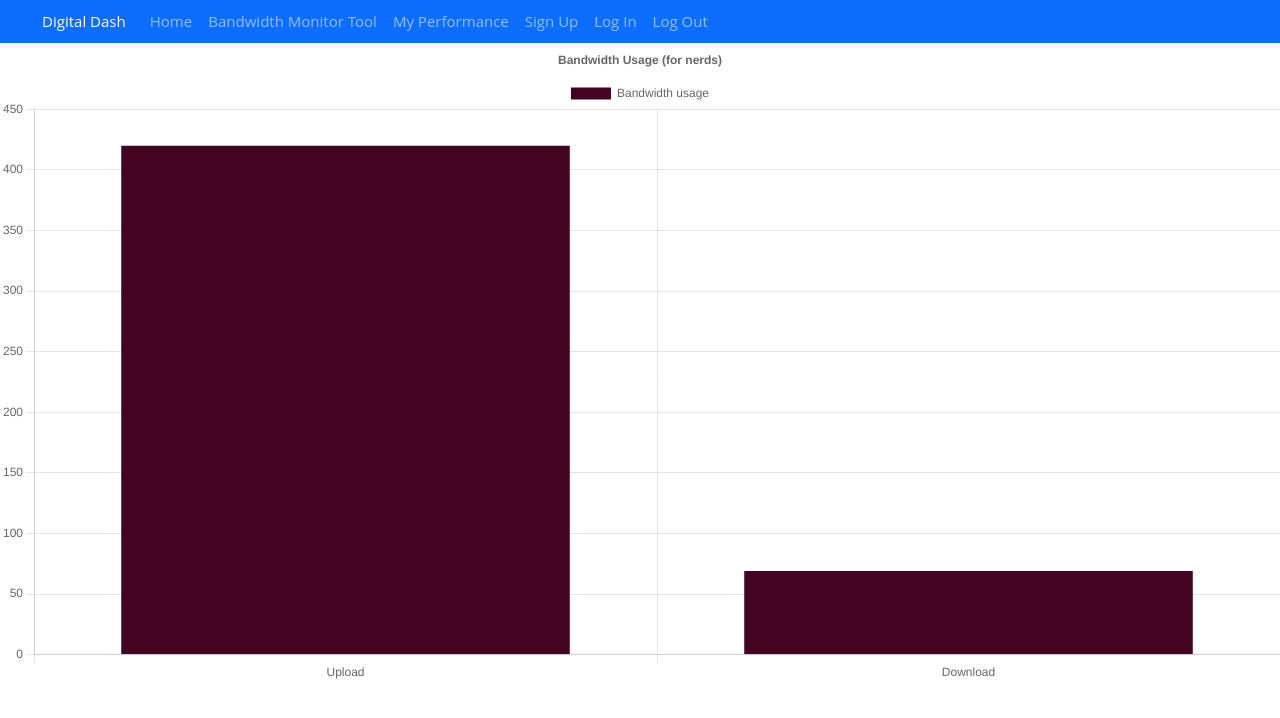
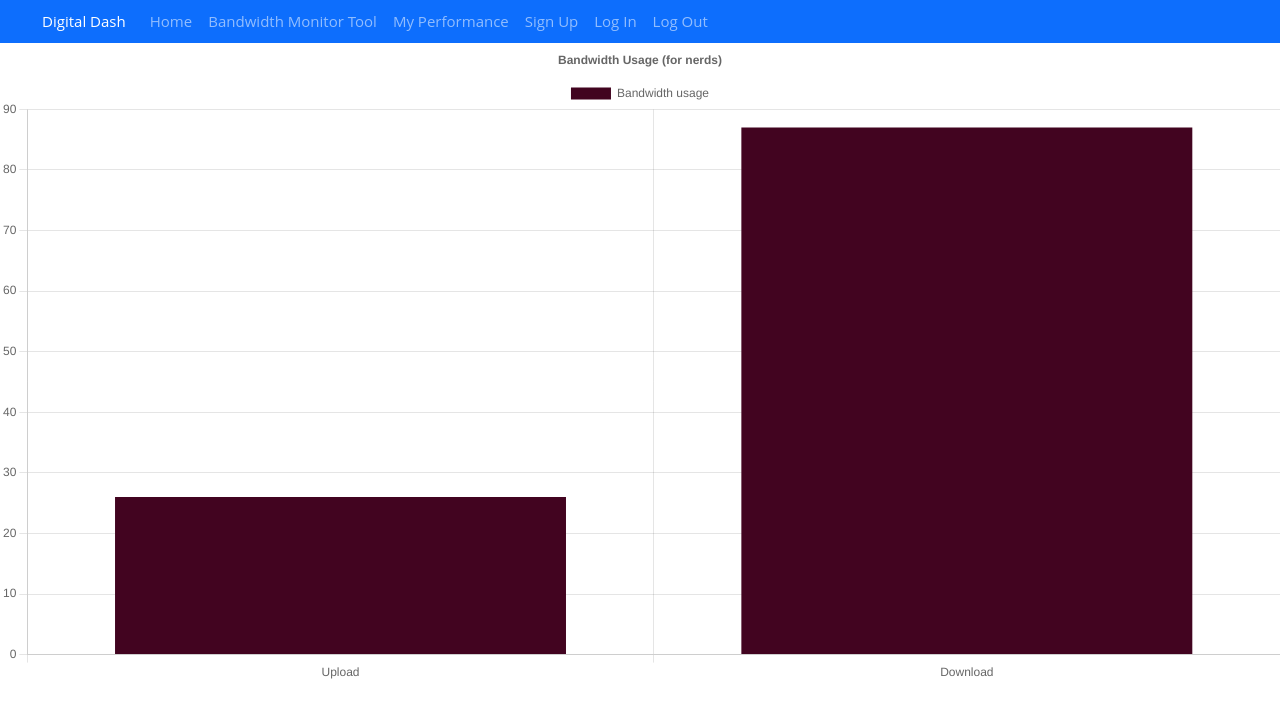
Before and after one commit to G-Tech1/Digital-Dash, a React (Create React App) app in the folder react-folder/attendees/: page /graph in a window 1280 px wide. Shown: the top 718 px of the page. Built offline with nearby package versions, Linux system fonts and the light colour scheme; no server answers; sample sign-in values are in the browser's storage.

Commit message:
modified graph.js

```diff
--- a/react-folder/attendees/src/Graph.js
+++ b/react-folder/attendees/src/Graph.js
@@ -51,7 +51,7 @@ export default function Graph() {
             datasets: [
                 {
                     label: "Bandwidth usage",
-                    data: [420, 69],
+                    data: [26, 87],
                     borderColor: "rgb(69, 69, 69)",
                     backgroundColor: "#420420"
                 }
```
